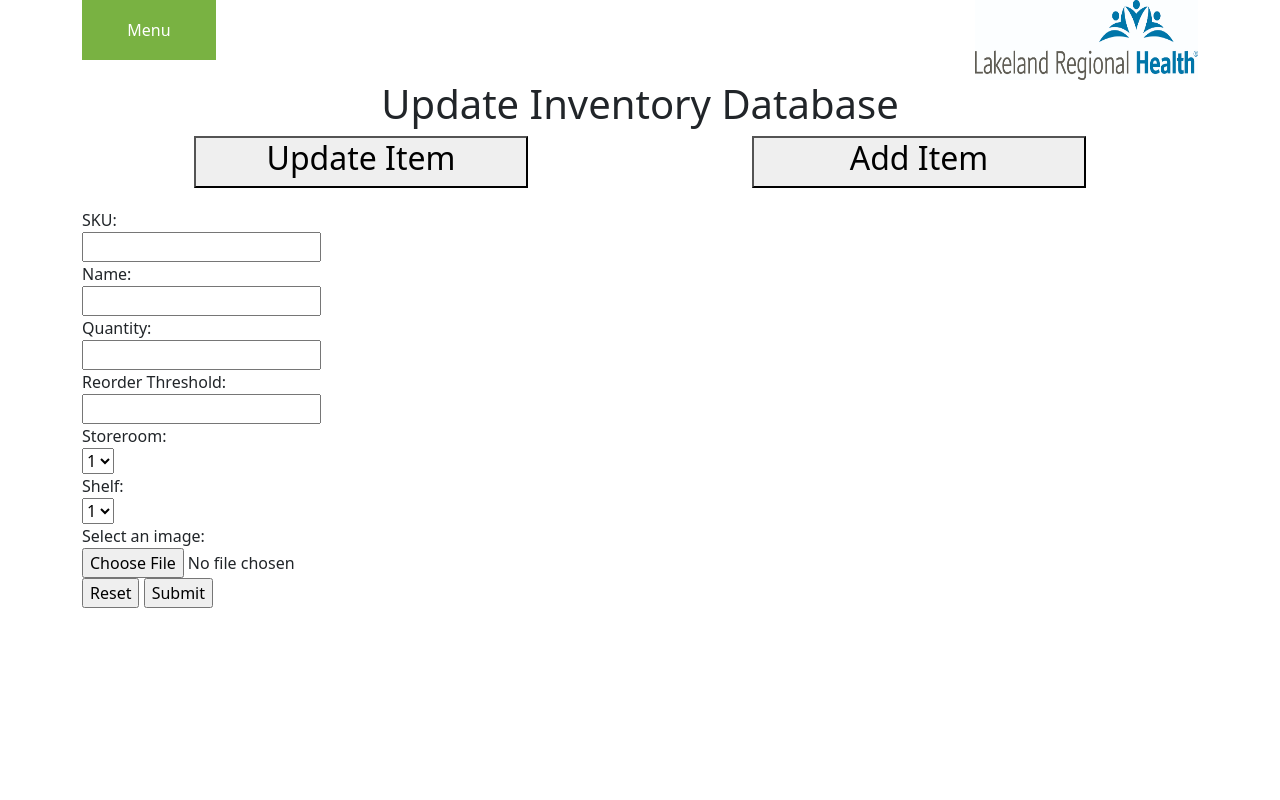
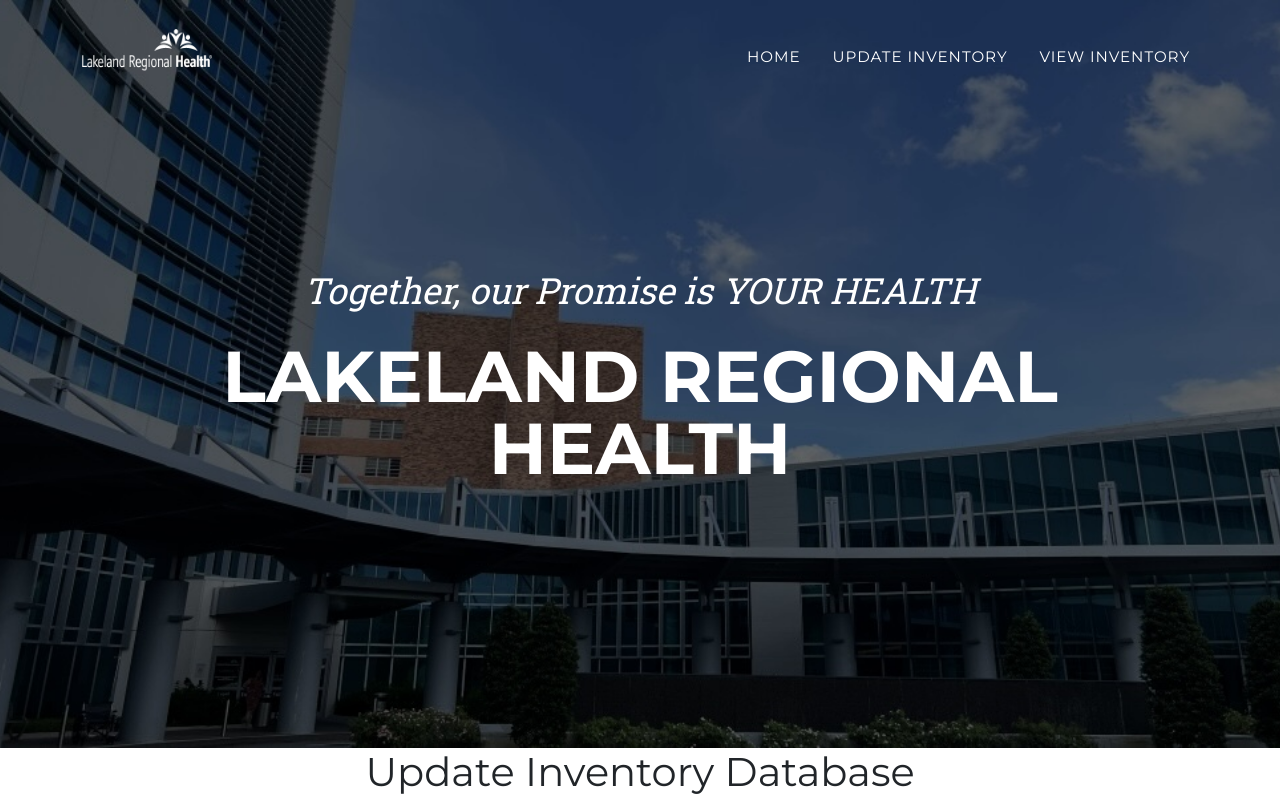
Before and after one commit to FPU-Capstone-23-24-Team-13/SmartIntentoryManagementSystem, a plain HTML site: page pages/updateInventory.html in a window 1280 px wide. Shown: the top 800 px of the page. Drawn offline with nearby package versions, Linux system fonts and the light colour scheme.

Commit message:
Fixed heading style on all webpages.

```diff
--- a/pages/updateInventory.html
+++ b/pages/updateInventory.html
@@ -1,30 +1,53 @@
 <!DOCTYPE html>
 <html lang="en">
     <head>
-    <meta charset="UTF-8">
-    <meta name="viewport" content="width=device-width, initial-scale=1.0">
-    <title>Home</title>
-    <link href="https://cdn.jsdelivr.net/npm/bootstrap@5.3.3/dist/css/bootstrap.min.css" rel="stylesheet" integrity="sha384-QWTKZyjpPEjISv5WaRU9OFeRpok6YctnYmDr5pNlyT2bRjXh0JMhjY6hW+ALEwIH" crossorigin="anonymous">
+        <meta charset="utf-8" />
+        <meta name="viewport" content="width=device-width, initial-scale=1, shrink-to-fit=no" />
+        <meta name="description" content="" />
+        <meta name="author" content="" />
+        <title>LRH Inventory Management System</title>
+        <!-- Favicon-->
+        <link rel="icon" type="image/x-icon" href="assets/favicon.ico" />
+        <!-- Font Awesome icons (free version)-->
+        <script src="https://use.fontawesome.com/releases/v6.3.0/js/all.js" crossorigin="anonymous"></script>
+        <!-- Google fonts-->
+        <link href="https://fonts.googleapis.com/css?family=Montserrat:400,700" rel="stylesheet" type="text/css" />
+        <link href="https://fonts.googleapis.com/css?family=Roboto+Slab:400,100,300,700" rel="stylesheet" type="text/css" />
+        <!-- Core theme CSS (includes Bootstrap)-->
+        <link href="../styling/styles.css" rel="stylesheet" />
         <link rel="stylesheet" href="../styling/universal.css">
         <link rel="stylesheet" href="../styling/updateInventory.css">
+        <link href="https://cdn.jsdelivr.net/npm/bootstrap@5.3.3/dist/css/bootstrap.min.css" rel="stylesheet" integrity="sha384-QWTKZyjpPEjISv5WaRU9OFeRpok6YctnYmDr5pNlyT2bRjXh0JMhjY6hW+ALEwIH" crossorigin="anonymous">
     </head>
 
   <body>
     <main>
+        <!-- Navigation-->
+    <nav class="navbar navbar-expand-lg navbar-dark fixed-top" id="mainNav">
         <div class="container">
-            <div class="full header">
-                <div class="menu">
-                    <button class="collapsible">Menu</button>
-                    <div class="content">
-                        <nav>
-                            <a href="../pages/index.html" title="Home">Home</a>
-                            <a href="../pages/viewInventory.html" title="Inventory">Inventory</a>
-                            <a href="../pages/callibration.html" title="Callibrate">Callibrate</a>
-                        </nav>
+            <a class="navbar-brand" href="#page-top"><img src="../images/LRHPG_logo_W.png" alt="..." /></a>
+            <button class="navbar-toggler" type="button" data-bs-toggle="collapse" data-bs-target="#navbarResponsive" aria-controls="navbarResponsive" aria-expanded="false" aria-label="Toggle navigation">
+                Menu
+                <i class="fas fa-bars ms-1"></i>
+            </button>
+        <div class="collapse navbar-collapse" id="navbarResponsive">
+            <ul class="navbar-nav text-uppercase ms-auto py-4 py-lg-0">
+                <li class="nav-item"><a class="nav-link" href="../pages/index.html">Home</a></li>
+                <li class="nav-item"><a class="nav-link" href="../pages/updateInventory.html">Update Inventory</a></li>
+                <li class="nav-item"><a class="nav-link" href="../pages/viewInventory.html">View Inventory</a></li>
+            </ul>
         </div>
     </div>
-                <img src="../images/LRH_Logo.jpg" id="LRH" alt="Lakeland Regional Health Logo">
+</nav>
+
+
+<!-- Masthead (LRH Photo and Slogan)-->
+    <header class="masthead">
+    <div class="container">
+        <div class="masthead-subheading">Together, our Promise is YOUR HEALTH</div>
+        <div class="masthead-heading text-uppercase">Lakeland Regional Health</div>
     </div>
+    </header>
 
             <div class="full">
                 <h1>Update Inventory Database</h1>
@@ -77,6 +100,16 @@
             </div>
         </div>
     </main>
+
+  <!-- Bootstrap core JS-->
+  <script src="https://cdn.jsdelivr.net/npm/bootstrap@5.2.3/dist/js/bootstrap.bundle.min.js"></script>
+
+  <!-- Core theme JS-->
+  <script src="../scripts/scripts.js"></script>
+  <script src="https://cdn.startbootstrap.com/sb-forms-latest.js"></script>
+
+
+    <!-- Melia JS-->
     <script src="https://cdn.jsdelivr.net/npm/bootstrap@5.3.3/dist/js/bootstrap.bundle.min.js" integrity="sha384-YvpcrYf0tY3lHB60NNkmXc5s9fDVZLESaAA55NDzOxhy9GkcIdslK1eN7N6jIeHz" crossorigin="anonymous"></script>
 	<script>
         var coll = document.getElementsByClassName("collapsible");
--- /dev/null
+++ b/scripts/scripts.js
@@ -0,0 +1,54 @@
+/*!
+* Start Bootstrap - Agency v7.0.12 (https://startbootstrap.com/theme/agency)
+* Copyright 2013-2023 Start Bootstrap
+* Licensed under MIT (https://github.com/StartBootstrap/startbootstrap-agency/blob/master/LICENSE)
+*/
+//
+// Scripts
+//
+
+window.addEventListener('DOMContentLoaded', event => {
+
+    // Navbar shrink function
+    var navbarShrink = function () {
+        const navbarCollapsible = document.body.querySelector('#mainNav');
+        if (!navbarCollapsible) {
+            return;
+        }
+        if (window.scrollY === 0) {
+            navbarCollapsible.classList.remove('navbar-shrink')
+        } else {
+            navbarCollapsible.classList.add('navbar-shrink')
+        }
+
+    };
+
+    // Shrink the navbar
+    navbarShrink();
+
+    // Shrink the navbar when page is scrolled
+    document.addEventListener('scroll', navbarShrink);
+
+    //  Activate Bootstrap scrollspy on the main nav element
+    const mainNav = document.body.querySelector('#mainNav');
+    if (mainNav) {
+        new bootstrap.ScrollSpy(document.body, {
+            target: '#mainNav',
+            rootMargin: '0px 0px -40%',
+        });
+    };
+
+    // Collapse responsive navbar when toggler is visible
+    const navbarToggler = document.body.querySelector('.navbar-toggler');
+    const responsiveNavItems = [].slice.call(
+        document.querySelectorAll('#navbarResponsive .nav-link')
+    );
+    responsiveNavItems.map(function (responsiveNavItem) {
+        responsiveNavItem.addEventListener('click', () => {
+            if (window.getComputedStyle(navbarToggler).display !== 'none') {
+                navbarToggler.click();
+            }
+        });
+    });
+
+});
```
Also changed, not shown: pages/index.html (+1 -1 lines), pages/viewInventory.html (+8 -0 lines), styling/styles.css, styling/universal.css (line endings or trailing spaces), 1 other file. Lines whose indentation alone changed are shown as unchanged.
